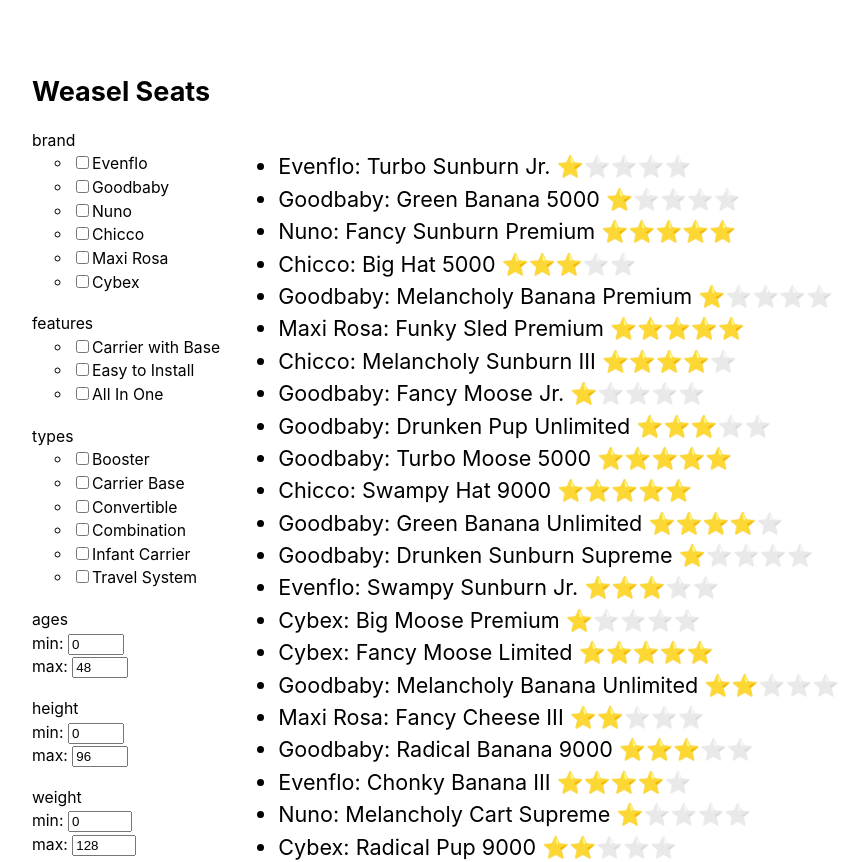
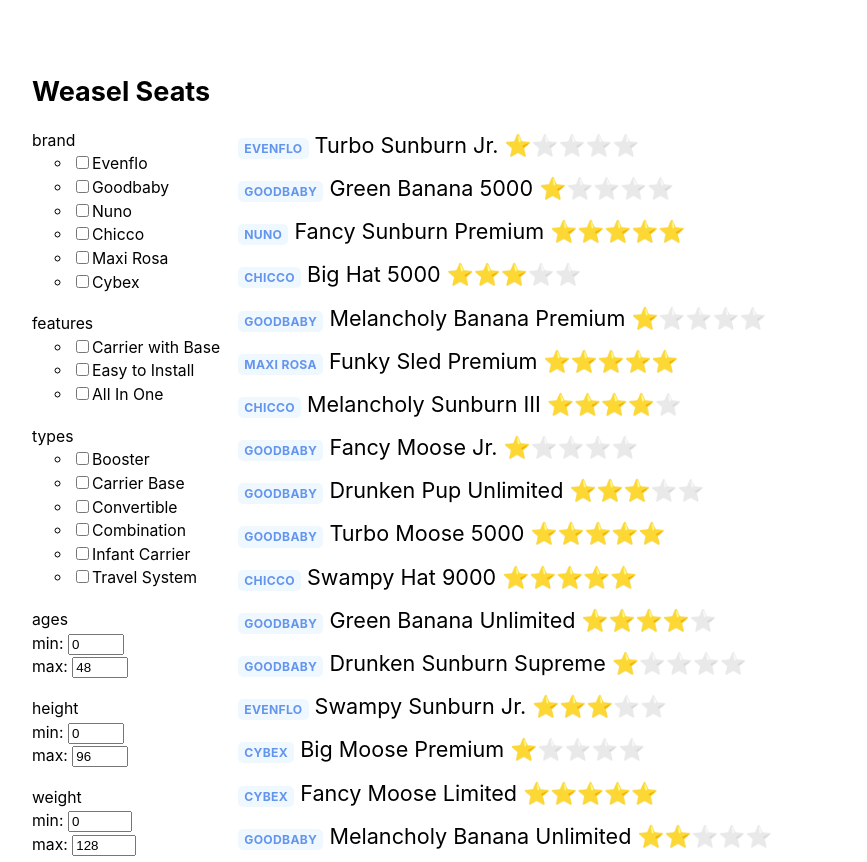
Before and after one commit to rayhatfield/weasel-seats, a Next.js app: page / in a window 1280 px wide. Shown: the top 862 px of the page, without its empty margins (194-1061 px from the left). Built offline with nearby package versions, Linux system fonts and the light colour scheme.

Commit message:
paint; distinguish brand from product name

```diff
--- a/components/product-list.jsx
+++ b/components/product-list.jsx
@@ -3,9 +3,11 @@ import PropTypes from 'prop-types';
 
 import Rating from './rating';
 
+import styles from './product-list.module.css';
+
 export default function ProductList ({ products }) {
     return (
-        <ul>
+        <ul className={styles.productList}>
             { products.map((product, i) => (
               <li key={i + product.brand + product.name}>
                 <Product product={product} />
@@ -16,7 +18,7 @@ export default function ProductList ({ products }) {
 }
 
 const Product = ({product: {brand, name, rating}}) => (
-    <div>
-        <div>{brand}: {name} <Rating rating={rating} /></div>
-    </div>
+  <div>
+    <span className={styles.brand}>{brand}</span> <span className={styles.productName}>{name}</span> <Rating rating={rating} />
+  </div>
 );
--- /dev/null
+++ b/components/product-list.module.css
@@ -0,0 +1,20 @@
+.productList {
+    list-style: none;
+    margin: 0;
+    padding: 0;
+}
+
+.productList > li {
+    margin-bottom: 0.5em;
+}
+
+.brand {
+    background: aliceblue;
+    color: cornflowerblue;
+    font-weight: bold;
+    padding: .25em .5em;
+    border-radius: 5px;
+    font-size: .675rem;
+    letter-spacing: 0.3px;
+    text-transform: uppercase;
+}
```
